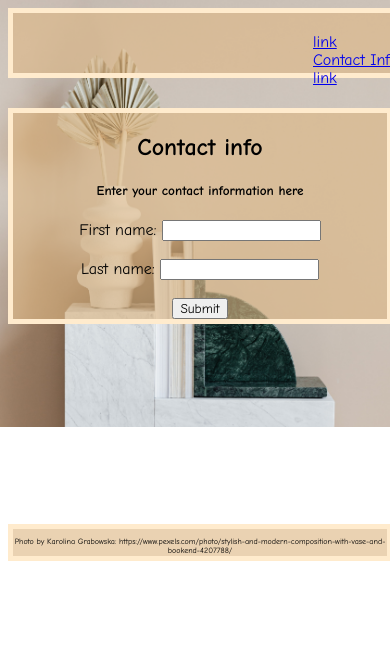
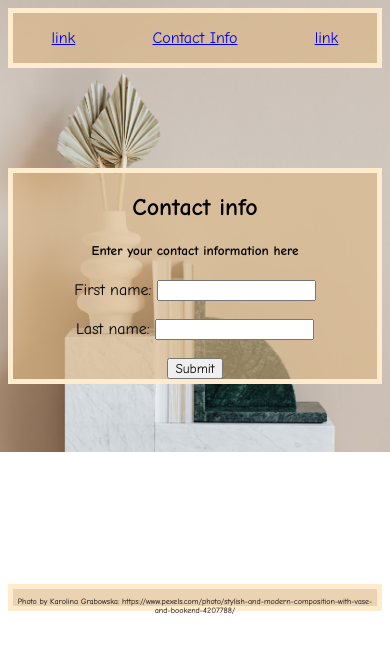
Before and after one commit to Karlfranzia/landing-page, a plain HTML site: page index.html in a window 390 px wide. Drawn offline with Linux system fonts and the light colour scheme.

Commit message:
added flex properties so mobile layout looked good

```diff
--- a/assets/style-sheet.css
+++ b/assets/style-sheet.css
@@ -1,13 +1,19 @@
 *{
     font-family: "Comic Sans MS", cursive, sans-serif;
+    box-sizing: border-box;
+    max-width: 100%;
 
 }
 
-.link{
-    position: relative;
-    top: 20px;
-    margin-left: 300px;
 
+
+header {
+    display:flex;
+    align-items: center;
+    justify-content: space-around;
+    height: 60px;
+    background-color: rgba(222, 184, 135, 0.63);
+    align-content: space-between;
 
 }
 
@@ -31,12 +37,7 @@ body{
 }
 
 
-#header{
-    position: fixed;
-    width: 100%;
-    height: 60px;
-    background-color: rgba(222, 184, 135, 0.63);
-}
+
 
 #footer{
     position: relative;
```
